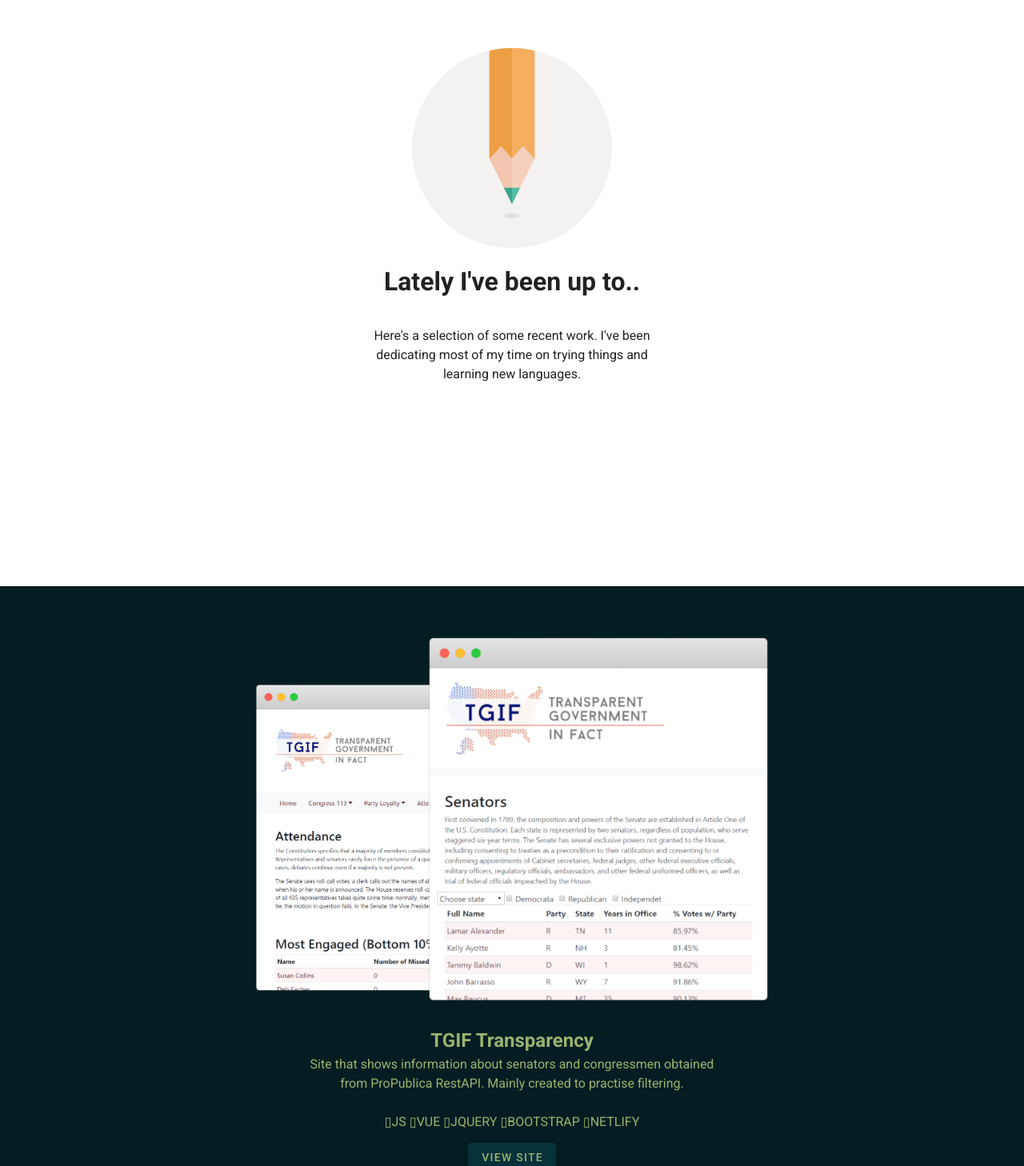
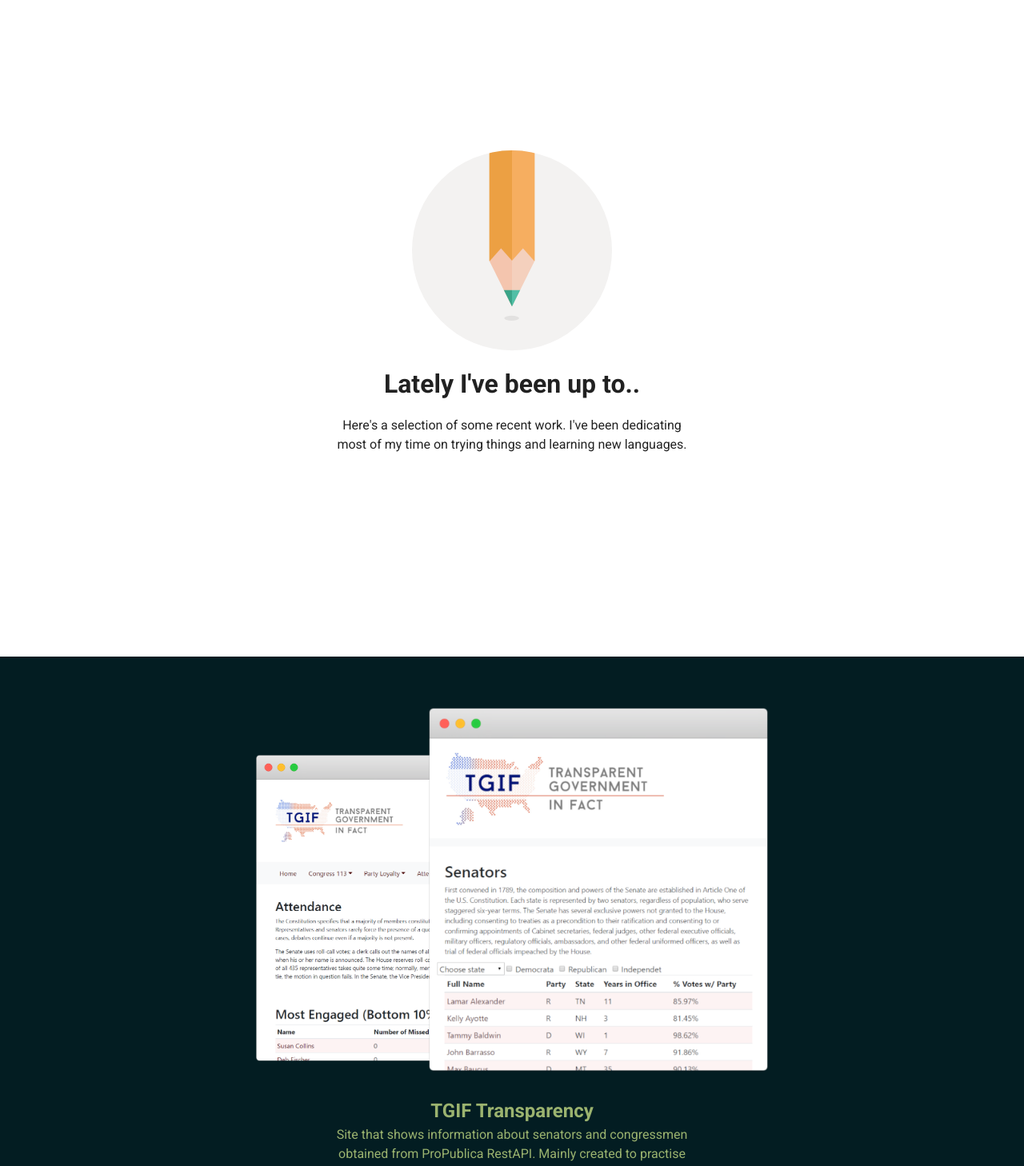
Before and after one commit to VictorRiberaCuatrecasas/VUE_cv, a Vue app: page /Work in a window 1280 px wide. Shown: the part 1562-3020 px from the top of the page at 80% size. Built offline with nearby package versions, Linux system fonts and the light colour scheme.

Commit message:
hotfix work

```diff
--- a/src/views/Work.vue
+++ b/src/views/Work.vue
@@ -45,7 +45,7 @@
         </p>
         <v-btn
           target="_blank"
-          href="https://tindog.netlify.com/"
+          href="https://vtindog.netlify.com/"
           class="projectBTN"
           color="#9bb36f"
         >
@@ -99,7 +99,7 @@
         <img class="projectIMG" src="../assets/allaproject.png" />
       </div>
       <div class="projectDescription1">
-        <h2>Allá que voy!</h2>
+        <h2>Allá Que Voy!</h2>
         <p>
           Setting up my sisters traveling blog with Wordpress. Will be adding more custom css to in order to make her happy and practise with Wordpress at the same time.
           <br />
@@ -143,12 +143,12 @@ export default {};
   flex-direction: column;
 }
 .projectsText h1 {
-  max-width: 30%;
+  max-width: 35%;
   text-align: center;
-  padding: 0.5em 0 1em 0;
+  padding: 0.5em 0 0.5em 0;
 }
 .projectsText p {
-  max-width: 30%;
+  max-width: 35%;
   text-align: center;
   padding-bottom: 3em;
 }
@@ -158,12 +158,12 @@ export default {};
   text-align: center;
 }
 .projectDescription1 h2 {
-  max-width: 40%;
+  max-width: 35%;
   margin: auto;
 }
 .projectDescription1 p {
   margin: auto;
-  max-width: 40%;
+  max-width: 35%;
   margin-bottom: 0 !important;
 }
 .projectDescription2 {
@@ -172,12 +172,12 @@ export default {};
   text-align: center;
 }
 .projectDescription2 h2 {
-  max-width: 40%;
+  max-width: 35%;
   margin: auto;
 }
 .projectDescription2 p {
   margin: auto;
-  max-width: 40%;
+  max-width: 35%;
   margin-bottom: 0 !important;
 }
 .projectBTN {
@@ -189,9 +189,9 @@ export default {};
   padding-top: 2em;
 }
 .pencil {
-  width: 30%;
+  width: 20%;
   max-width: 250px;
-  padding-top: 30%;
+  padding-top: 40%;
 }
 .project1 {
   background-color: #031d22;
@@ -243,4 +243,24 @@ export default {};
     max-width: 90%;
   }
 }
+@media (min-width: 2000px) {
+  .projectsText p {
+    max-width: 20%;
+  }
+  .projectDescription1 h2 {
+    max-width: 20%;
+  }
+  .projectDescription1 p {
+    max-width: 20%;
+  }
+  .projectDescription2 h2 {
+    max-width: 20%;
+  }
+  .projectDescription2 p {
+    max-width: 20%;
+  }
+  .projectIMG {
+    max-width: 30%;
+  }
+}
 </style>
```
